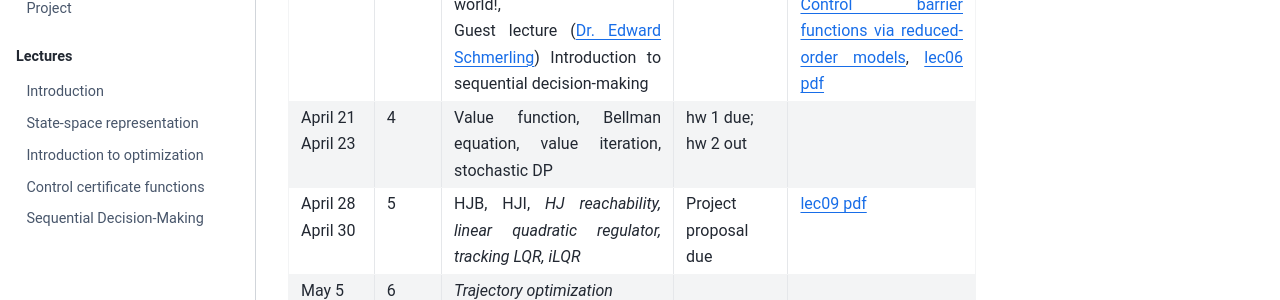
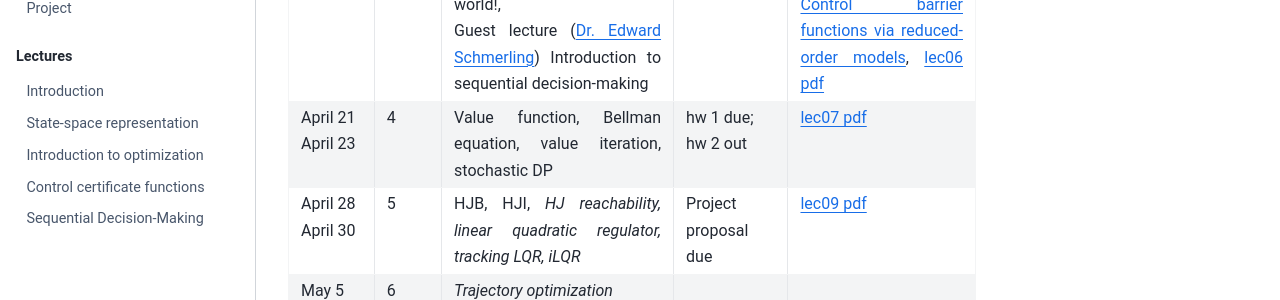
Before and after one commit to jimmyfowler/lmc-book, a Jupyter Book: the page built from logistics/schedule.md, in a window 1280 px wide and 1359 px high. Shown: the part 539-839 px from the top of the window. Built offline with Jupyter Book 1.0.4 settings and Sphinx 7.4.7 and the Sphinx Book theme 1.1.4, drawn with Linux system fonts in a browser that asks for light colours; pages that are not in the unit, such as notebooks, are missing from menus.

Commit message:
lecture 07 slides

```diff
--- a/logistics/schedule.md
+++ b/logistics/schedule.md
@@ -7,7 +7,7 @@
 | March 31 <br> April 2  |   1    | Introduction, state-space dynamics, linearization, continuous and discrete time dynamics | hw 1 out | [lec01 pdf](https://github.com/UW-CTRL/lmc-book/blob/main/_static/pdfs/lecture_01.pdf)|
 | April 7 <br> April 9   |   2    | Intro to optimization, Control Lyapunov Functions, control invariant sets, Control barrier functions, CLF-CBF-QP | | [lec03 pdf](https://github.com/UW-CTRL/lmc-book/blob/main/_static/pdfs/lecture_03.pdf), [lec04 pdf](https://github.com/UW-CTRL/lmc-book/blob/main/_static/pdfs/lecture_04.pdf)|
 | April 14 <br> April 16 |   3    | Guest lecture ([Dr. Max Cohen](https://scholar.google.com/citations?hl=en&user=e_0yKw0AAAAJ&view_op=list_works&sortby=pubdate)) CBFs in the real-world!, <br>Guest lecture ([Dr. Edward Schmerling](https://scholar.google.com/citations?user=b4Kj6MIAAAAJ&hl=en)) Introduction to sequential decision-making  | | [lec05 pdf](https://github.com/UW-CTRL/lmc-book/blob/main/_static/pdfs/lecture_05.pdf), Pre-reading for guest lecture: [Control barrier functions via reduced-order models](https://arxiv.org/pdf/2403.09865), [lec06 pdf](https://github.com/UW-CTRL/lmc-book/blob/main/_static/pdfs/lecture_06.pdf) |
-| April 21 <br> April 23 |   4    | Value function, Bellman equation, value iteration, stochastic DP | hw 1 due; <br> hw 2 out | |
+| April 21 <br> April 23 |   4    | Value function, Bellman equation, value iteration, stochastic DP | hw 1 due; <br> hw 2 out |  [lec07 pdf](https://github.com/UW-CTRL/lmc-book/blob/main/_static/pdfs/lecture_07.pdf)|
 | April 28 <br> April 30 |   5    | HJB, HJI, *HJ reachability, linear quadratic regulator, tracking LQR, iLQR* | Project proposal due | [lec09 pdf](https://github.com/UW-CTRL/lmc-book/blob/main/_static/pdfs/lecture_09.pdf) |
 | May 5 <br> May 7       |   6    | *Trajectory optimization* | | |
 | May 12 <br> May 14     |   7    | *Model predictive control* | hw 2 due <br> hw3 out| |
```
